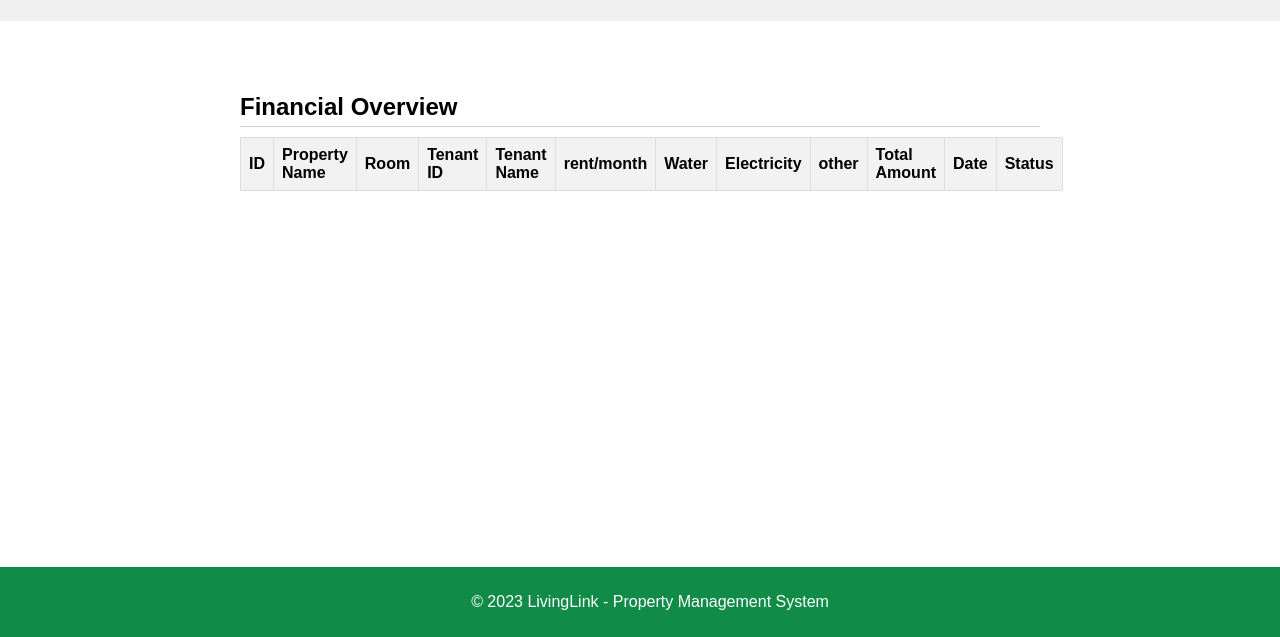
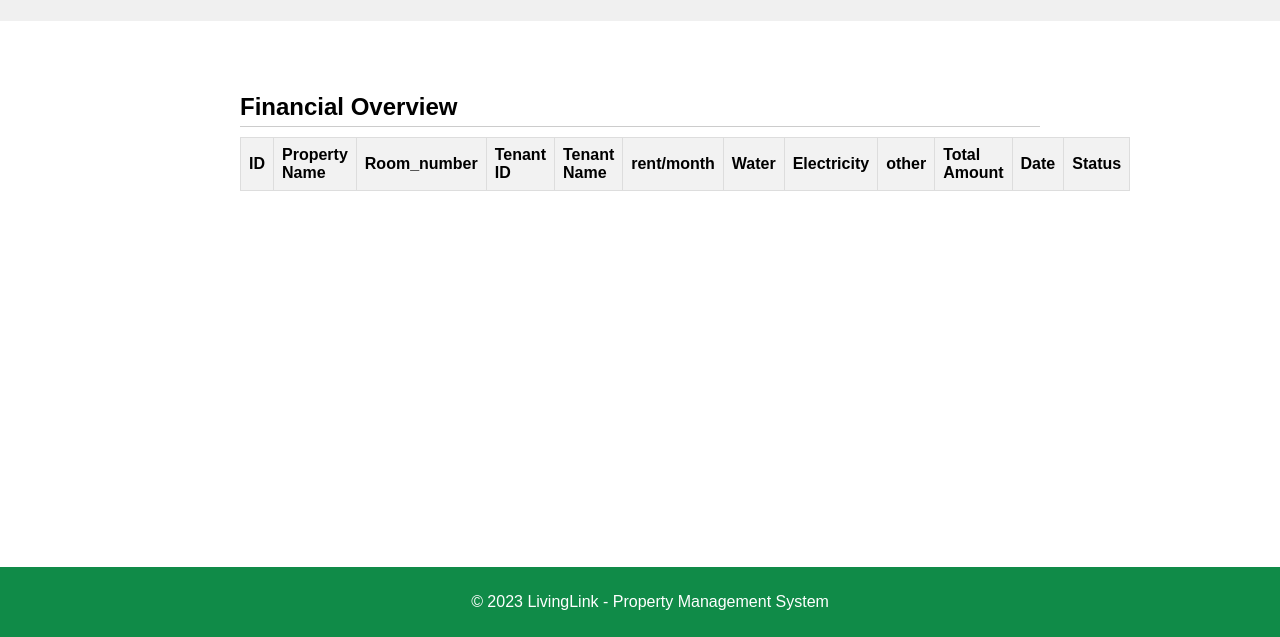
Before and after one commit to NMATP/Project400, a plain HTML site: page finance_management.html in a window 1280 px wide. Shown: the part 163-800 px from the top of the page. Drawn offline with Linux system fonts and the light colour scheme.

Commit message:
change name
+ Room to Room_number

```diff
--- a/finance_management.html
+++ b/finance_management.html
@@ -33,7 +33,7 @@
                     <tr>
                         <th>ID</th>
                         <th>Property Name</th>
-                        <th>Room</th>
+                        <th>Room_number</th>
                         <th>Tenant ID</th>
                         <th>Tenant Name</th>
                         <th>rent/month</th>
```
